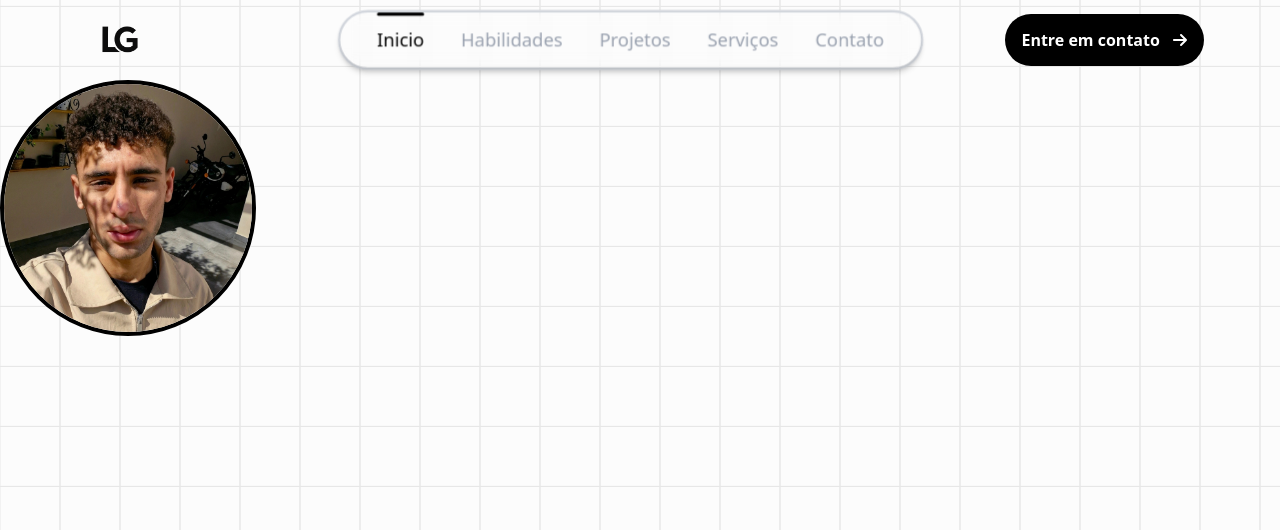
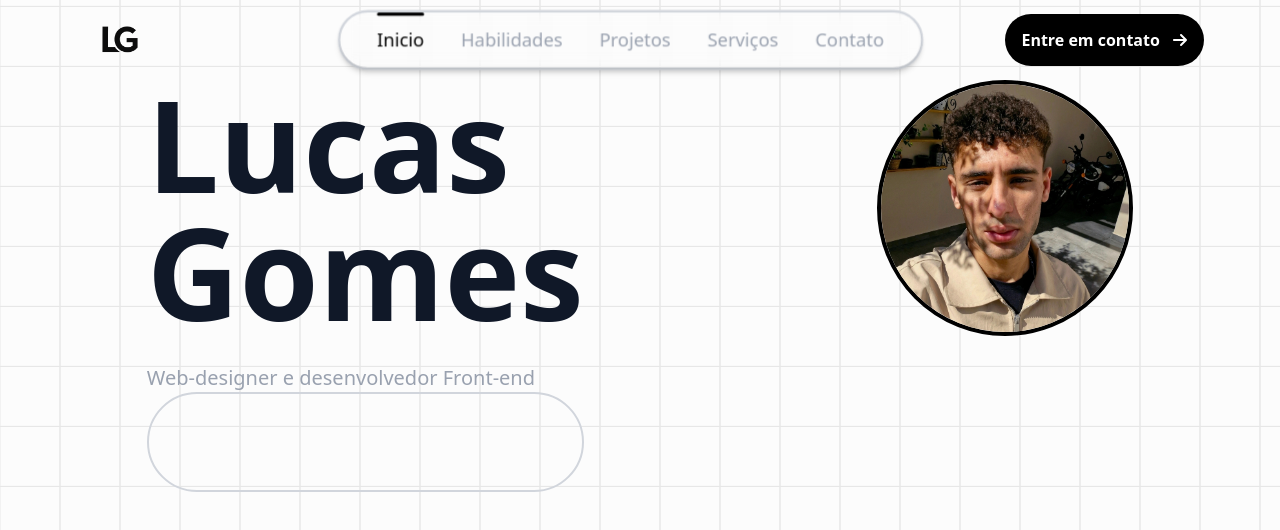
Before and after one commit to LucasESGomes/lucasgomes-portifolio, a React (Vite) app: page / in a window 1280 px wide. Shown: the top 530 px of the page. Built offline with nearby package versions, Linux system fonts and the light colour scheme.

Commit message:
Features

```diff
--- a/src/components/sections/HeroSection.jsx
+++ b/src/components/sections/HeroSection.jsx
@@ -1,8 +1,32 @@
 import Photo from "../ui/Photo.jsx"
+import Social from "../../components/ui/Social.jsx"
+
+//Icons
+import { FiGithub } from "react-icons/fi";
 
 const HeroSection =  () => {
-    return(
-        <Photo height="64"/>
+    return (
+      <section className="flex w-full  justify-around item-center relative">
+        {/*Informações de contanto*/}
+        <div>
+          <h1 className="text-gray-900 mb-7 font-extrabold text-9xl">
+            Lucas <br />
+            Gomes
+          </h1>
+          <p className="text-gray-400  font-normal text-xl">
+             Web-designer e desenvolvedor Front-end
+        </p>
+        <Social
+            Icon={FiGithub}
+            size = "p-12"
+        />
+        </div>
+
+        {/*Pequeno sobre mim*/}
+        <div>
+          <Photo height="64" />
+        </div>
+      </section>
     );
 }
 
--- /dev/null
+++ b/src/components/ui/Social.jsx
@@ -0,0 +1,17 @@
+const Social = ({
+    children,
+    icon: Icon,
+    size = "p-8",
+    border = "border-2 border-gray-300",
+    link = String
+}) => {
+
+    return(
+        <div className={`flex justify-center items-center rounded-full ${size} ${border}`} onClick={link}>
+            {Icon && <icon size={12} />}
+            {children}
+        </div>
+    );
+}
+
+export default Social;
```
